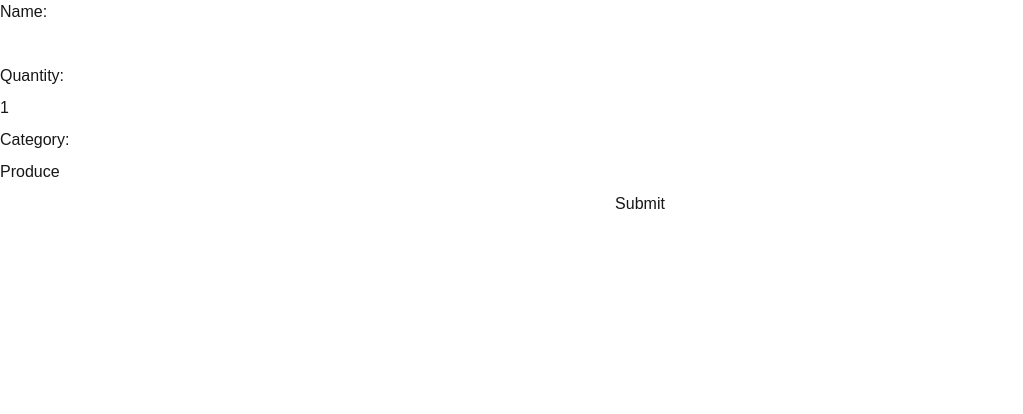
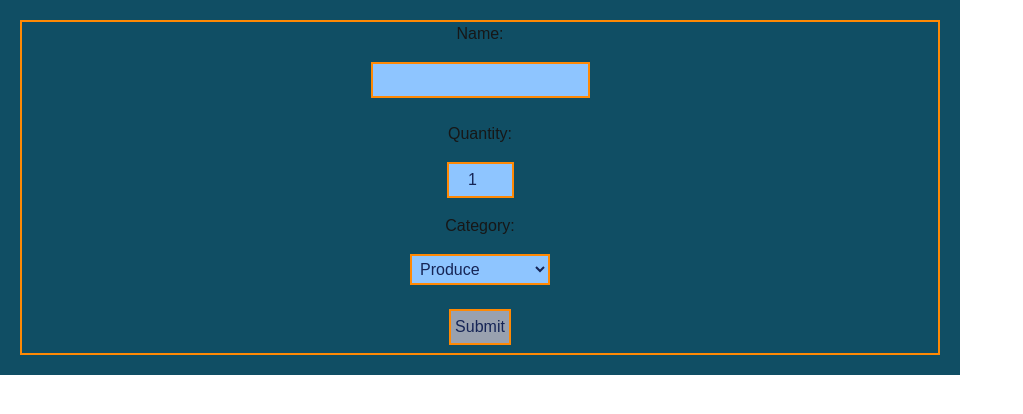
Before and after one commit to zinc-saucier/cprg306-assignments, a Next.js app: page /week-4 in a window 1280 px wide. Shown: the top 414 px of the page, without its empty margins (0-1023 px from the left). Built offline with nearby package versions, Linux system fonts and the light colour scheme.

Commit message:
assignment complete

```diff
--- a/app/week-4/new-item.tsx
+++ b/app/week-4/new-item.tsx
@@ -1,5 +1,6 @@
 "use client";
-import { useState } from "react";
+
+import React, { useState } from "react";
 
 // type ItemParams = {
 //   name: string;
@@ -13,15 +14,25 @@ export default function NewItem() {
   const [name, setName] = useState<string>("");
   const [quantity, setQuantity] = useState<number>(1);
   const [category, setCategory] = useState<string>("Produce");
+  const [nameTouched, setNameTouched] = useState<boolean>(false);
+
 
   const handleSubmit = (e: React.FormEvent) => {
     e.preventDefault();
+
+    if (!name || name.length <2) {
+      document.getElementById("error").innerHTML = "Name must be longer than 1 character"
+
+    } else {
     let NewItem = { name: name, quantity: quantity, category: category };
     console.log(name, quantity, category);
     alert(`Item name: ${name}, Quantity: ${quantity}, Category: ${category}`);
-    setName("");
-    setQuantity(1);
-    setCategory("Produce");
+    clear();
+    // setName("");
+    // setQuantity(1);
+    // setCategory("Produce");
+    // setNameTouched(false);
+    }
   };
   const handleName = (e: React.ChangeEvent<HTMLInputElement>) => {
     setName(e.target.value);
@@ -29,49 +40,94 @@ export default function NewItem() {
   const handleQuantity = (e: React.ChangeEvent<HTMLInputElement>) => {
     setQuantity(parseInt(e.target.value));
   };
-  const handleCategory = (e: React.ChangeEvent<HTMLInputElement>) => {
+  const handleCategory = (e: React.ChangeEvent<HTMLSelectElement>) => {
     setCategory(e.target.value);
   };
+  const handleTouch = () => {
+    if (name=="") {
+    setNameTouched(true);
+    document.getElementById("error").innerHTML = "You must enter a name"
+    } else {
+      setNameTouched(false)
+      document.getElementById("error").innerHTML = ""
+      document.getElementById("submit").removeAttribute('disabled');
+    }
+  };
+  const clear = () => {
+    location.reload();
+  }
+
 
   return (
-    <div>
-      <p>
+    <div className="flex flex-col self-center w-3/4 max-w-500 bg-cyan-900 p-5">
+
         <form
-          className="flex flex-col gap-2"
+          className="flex flex-col place-items-center gap-2 w-full border-2 border-orange-400"
           name="form"
+          id="form"
           onSubmit={handleSubmit}
         >
           <label>Name:</label>
 
           <input
+          className={`place-items-center bg-blue-300 border-2 ${nameTouched == false ? 'border-orange-400': 'border-red-600'} m-2 p-1 text-blue-950`}
             type="text"
             id="name"
             name="name"
-            value={name}
+            defaultValue={""}
             onChange={handleName}
+            onBlur={handleTouch}
+
+            required
           ></input>
+          <p
+          className="text-red-500"
+          id="error"></p>
           <label>Quantity:</label>
 
           <input
+            className="place-items-center bg-blue-300 border-2 border-orange-400 m-2 p-1 text-blue-950"
             type="number"
-            id="quatity"
+            id="quantity"
             name="quantity"
             value={quantity}
             onChange={handleQuantity}
+            min="1"
+            max="99"
           ></input>
           <label>Category:</label>
 
-          <input
-            type="text"
+          <select
+            className="place-items-center bg-blue-300 border-2 border-orange-400 m-2 p-1 text-blue-950"
+
             id="category"
             name="category"
-            value={category}
+            defaultValue={"Produce"}
             onChange={handleCategory}
-          ></input>
 
-          <input type="submit" value="Submit"></input>
+          >
+            <option value="Produce">Produce</option>
+            <option value="Dairy">Dairy</option>
+            <option value="Bakery">Bakery</option>
+            <option value="Meat">Meat</option>
+            <option value="Frozen Foods">Frozen Foods</option>
+            <option value="Canned Goods">Canned Goods</option>
+            <option value="Dry Goods">Dry Goods</option>
+            <option value="Beverages">Beverages</option>
+            <option value="Snacks">Snacks</option>
+            <option value="Household">Household</option>
+            <option value="Other">Other</option>
+           </select>
+
+
+          <input
+          className="place-items-center bg-blue-300 text-blue-950  border-2 border-orange-400 m-2 p-1 disabled:bg-gray-400 disabled:cursor-not-allowed"
+          id="submit"
+          type="submit"
+          value="Submit"
+          disabled
+          />
         </form>
-      </p>
     </div>
   );
 }
--- a/app/week-4/page.tsx
+++ b/app/week-4/page.tsx
@@ -4,7 +4,7 @@ import NewItem from "./new-item";
 export default function week4() {
   return (
     <div>
-      <NewItem />
+      <NewItem/>
     </div>
   );
 }
```
Also changed, not shown: 1 other file (tests, documents, lock files or other folders).
